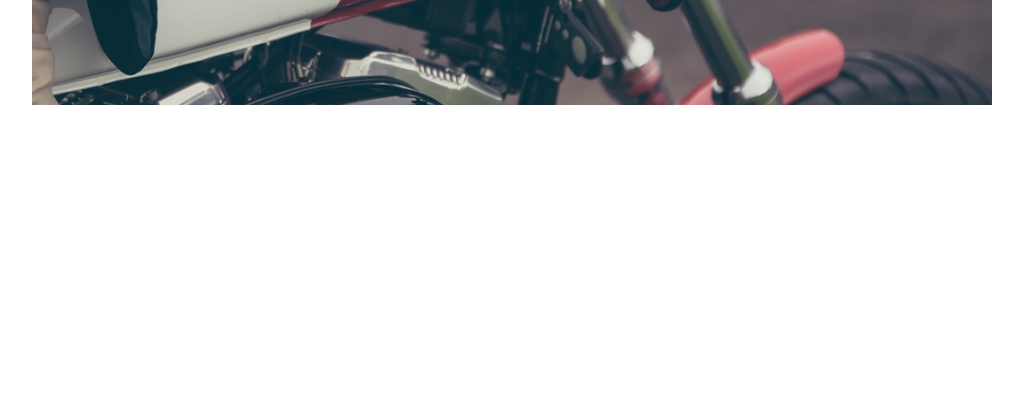
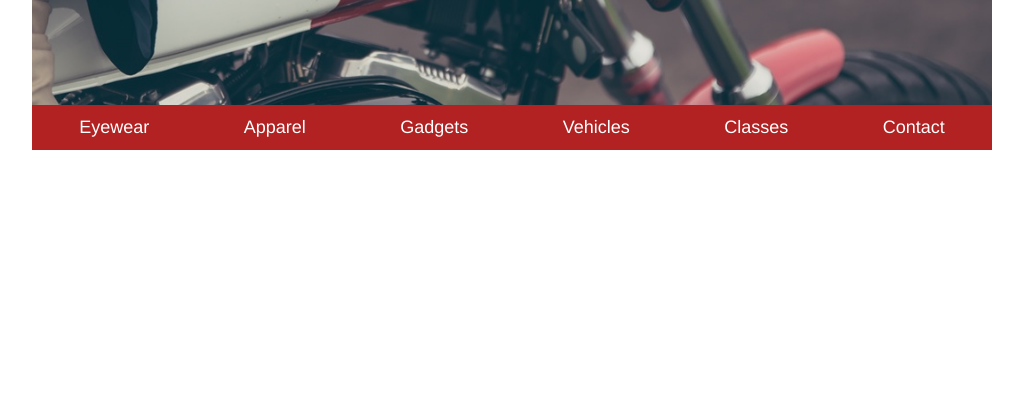
Before and after one commit to ejvkamp/sas, a plain HTML site: page index.html in a window 1280 px wide. Shown: the part 396-800 px from the top of the page, without its empty margins (128-1151 px from the left). Drawn offline with Linux system fonts and the light colour scheme.

Commit message:
Added main navigation menu

```diff
--- a/index.html
+++ b/index.html
@@ -19,7 +19,15 @@
             <p id="invDesc">Sport Bikes and Motorcycles</p>
         </div>
     </div>
-    <!-- -->
+    <!-- Navigation Menu -->
+    <div class="navMenu">
+      <span>Eyewear</span>
+      <span>Apparel</span>
+      <span>Gadgets</span>
+      <span>Vehicles</span>
+      <span>Classes</span>
+      <span>Contact</span>
+    </div>
     <!-- -->
     <!-- -->
     <!-- -->
--- a/resources/css/style.css
+++ b/resources/css/style.css
@@ -58,8 +58,16 @@ header p {
 .hero-text #invDesc {
   font-size: 2rem;
 }
-/* */
 
+/* Nav Menu */
+
+.navMenu {
+  display: flex;
+  align-items: center;
+  justify-content: space-around;
+  background-color: firebrick;
+  padding: 0.75rem 0;
+}
 
 /* */
 
```
